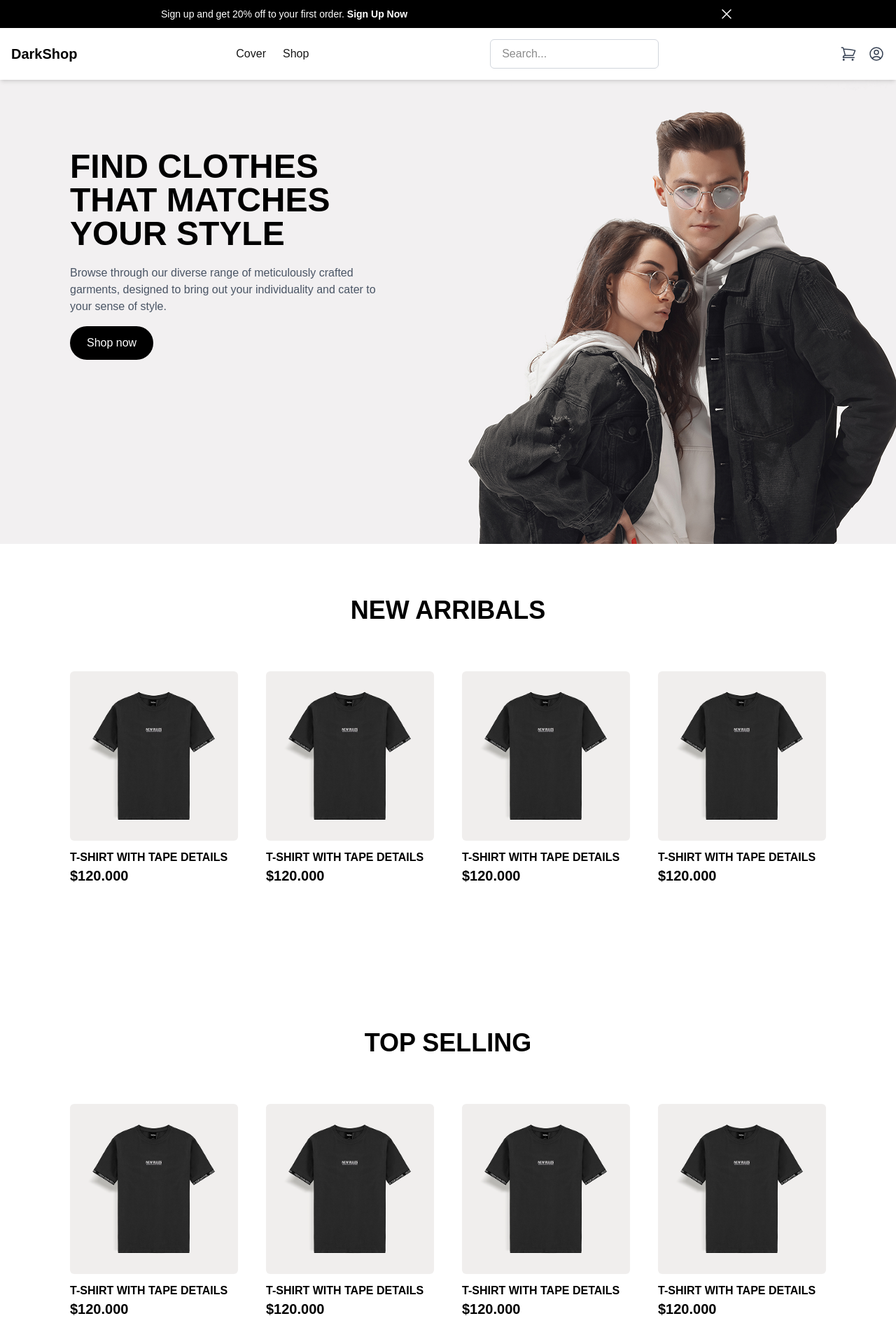
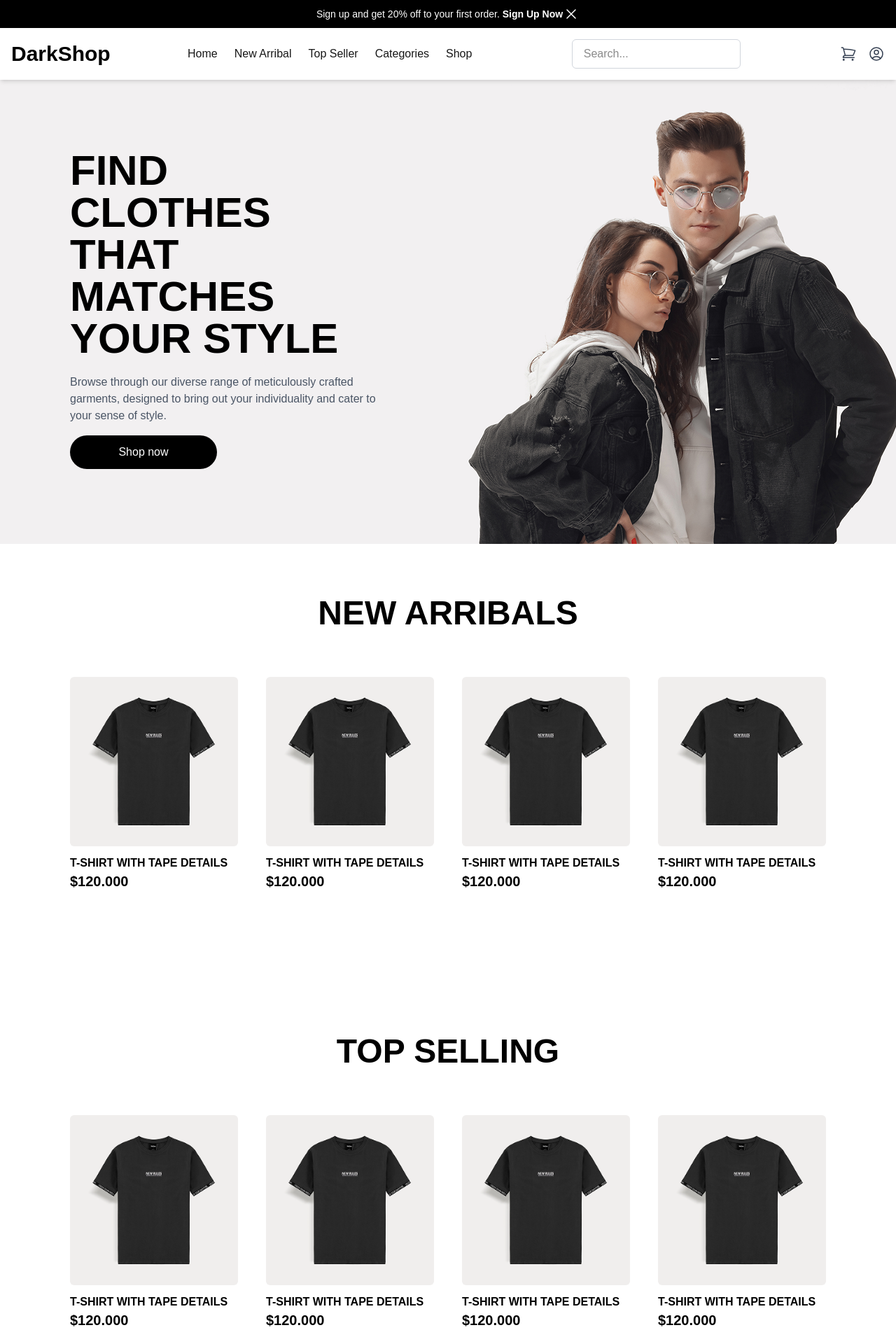
Before and after one commit to FrancoDavid/nextjs-ecommerce-dark, a Next.js app: page / in a window 1280 px wide. Shown: the top 1920 px of the page at 70% size. Built offline with nearby package versions, Linux system fonts and the light colour scheme.

Commit message:
fix: style titles

```diff
--- a/src/components/layouts/Categories.jsx
+++ b/src/components/layouts/Categories.jsx
@@ -5,7 +5,7 @@ export default function Categories() {
         <div className="grid grid-cols-1 py-[80px] px-[100px]">
             <div className="bg-gray-200 py-[70px] px-[64px] grid grid-cols-1 rounded-[40px]">
                 <div className="flex justify-center items-center">
-                    <h3 className="text-black font-bold text-4xl mb-[64px]">
+                    <h3 className="text-black font-bold text-5xl mb-[64px]">
                         BROWSE BY DRESS STYLE
                     </h3>
                 </div>
--- a/src/components/layouts/Cover.jsx
+++ b/src/components/layouts/Cover.jsx
@@ -4,10 +4,10 @@ export default function Cover() {
     return (
         <div className="grid grid-cols-2 bg-[url('/imgs/Rectangle-2.png')] bg-cover bg-center object-cover h-[663px]">
             <div className="text-black p-[100px]">
-                <h1 className="font-bold text-5xl mb-5">FIND CLOTHES THAT MATCHES YOUR STYLE</h1>
+                <h1 className="font-bold text-6xl mb-5">FIND CLOTHES THAT MATCHES YOUR STYLE</h1>
                 <p className="text-base text-gray-600">Browse through our diverse range of meticulously crafted garments,
                     designed to bring out your individuality and cater to your sense of style.</p>
-                <button class="bg-black text-white px-6 py-3 mt-4 rounded-4xl hover:bg-gray-800">
+                <button class="bg-black text-white px-6 py-3 mt-4 rounded-4xl w-[210px] hover:bg-gray-800">
                     Shop now
                 </button>
             </div>
--- a/src/components/layouts/Header.jsx
+++ b/src/components/layouts/Header.jsx
@@ -8,7 +8,7 @@ export default function Header() {
     return (
         <>
             <header className="bg-black stycky top-0 z-50">
-                <div className="container mx-auto flex justify-around items-center p-2">
+                <div className="container mx-auto flex justify-center items-center p-2">
                     <span className="text-white text-sm">Sign up and get 20% off to your first order.
                         <strong className="cursor-pointer"> Sign Up Now</strong></span>
                     <span className="text-white cursor-pointer"><XMarkIcon className="h-6 w-6" /></span>
@@ -16,9 +16,12 @@ export default function Header() {
             </header>
             <header className="bg-white shadow-md stycky top-0 z-50">
                 <div className="container mx-auto flex justify-between items-center p-4">
-                    <a className="text-xl font-bold text-black cursor-pointer">DarkShop</a>
+                    <a className="text-3xl font-bold text-black cursor-pointer">DarkShop</a>
                     <nav className="flex items-center space-x-6">
-                        <a className="hover:text-grey-700 cursor-pointer">Cover</a>
+                        <a className="hover:text-grey-700 cursor-pointer">Home</a>
+                        <a className="hover:text-grey-700 cursor-pointer">New Arribal</a>
+                        <a className="hover:text-grey-700 cursor-pointer">Top Seller</a>
+                        <a className="hover:text-grey-700 cursor-pointer">Categories</a>
                         <a className="hover:text-grey-700 cursor-pointer">Shop</a>
                     </nav>
                     <div className="mx-8">
--- a/src/components/layouts/Highlight.jsx
+++ b/src/components/layouts/Highlight.jsx
@@ -8,7 +8,7 @@ export default function Highlight() {
         <>
             <div className="grid grid-cols-1 py-[75px]">
                 <div className="flex justify-center items-center ">
-                    <h2 className="text-black font-bold text-4xl">NEW ARRIBALS</h2>
+                    <h2 className="text-black font-bold text-5xl">NEW ARRIBALS</h2>
                 </div>
 
                 <div className="grid grid-cols-4 gap-10 py-[55px] px-[100px]">
@@ -21,7 +21,7 @@ export default function Highlight() {
 
             <div className="grid grid-cols-1 py-[75px]">
                 <div className="flex justify-center items-center ">
-                    <h2 className="text-black font-bold text-4xl">TOP SELLING</h2>
+                    <h2 className="text-black font-bold text-5xl">TOP SELLING</h2>
                 </div>
 
                 <div className="grid grid-cols-4 gap-10 py-[55px] px-[100px]">
```
